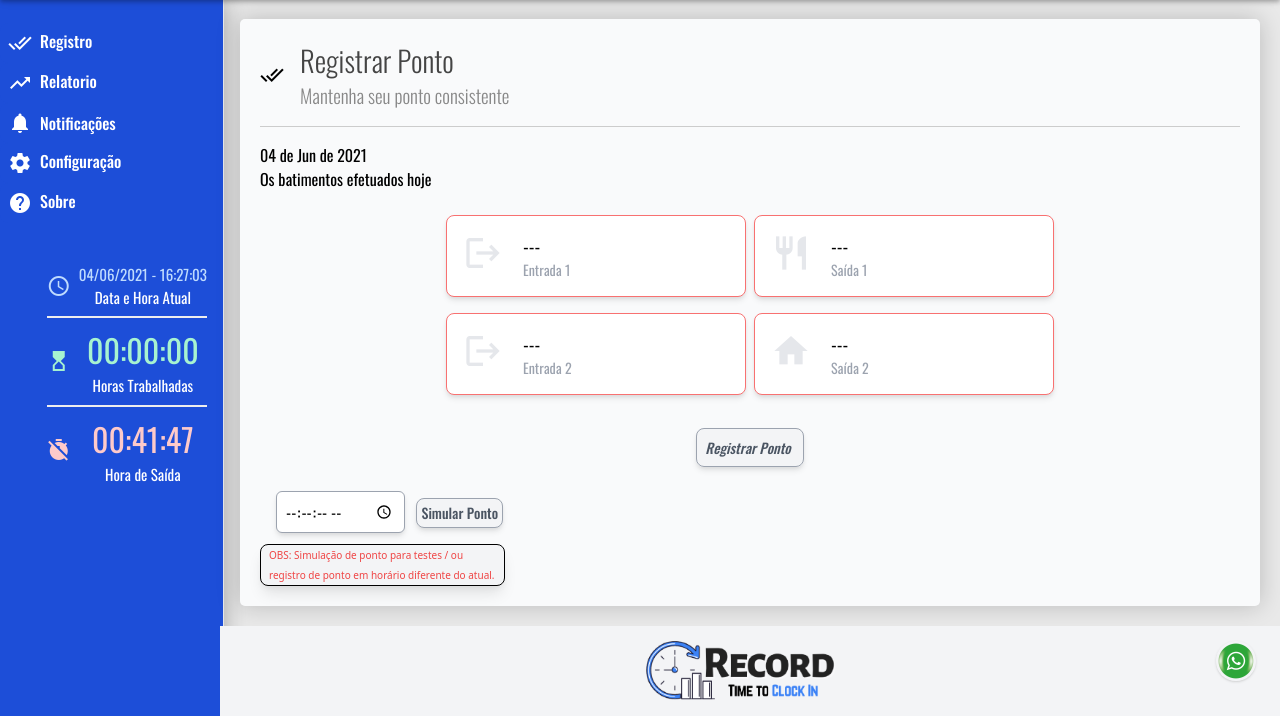
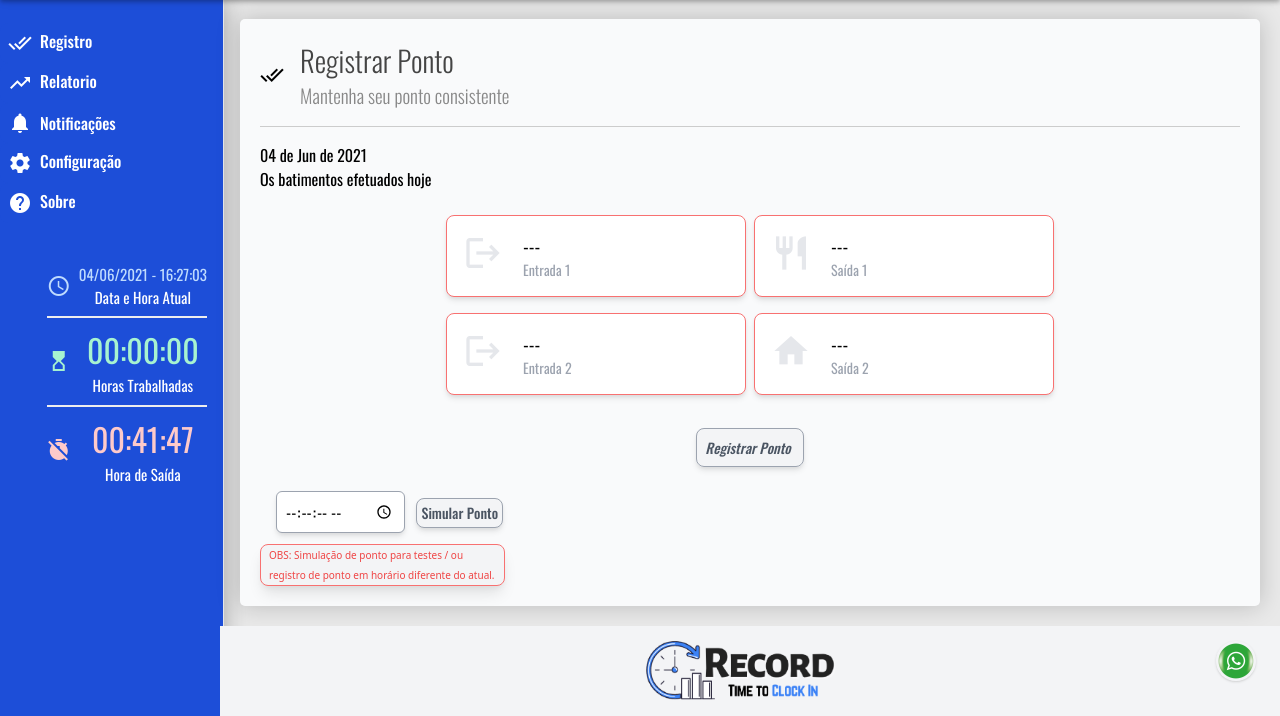
Before and after one commit to SergioFelzener/record, a PHP site: page / in a window 1280 px wide. Shown: the part 91-807 px from the top of the page. Run offline with PHP 8.4, Linux system fonts and the light colour scheme; the visitor is signed in with stand-in values (Sample User, id 1); data that the repository does not hold is empty; style sheets or scripts are compiled from the project's sources.

Commit message:
ajuste final

```diff
--- a/src/controllers/save_user.php
+++ b/src/controllers/save_user.php
@@ -29,7 +29,7 @@ if ($photo) {
         // $dbUser['photo'] = $newName;
     }
 } else {
-    addErrorMsg("Tipo de arquivo não permitido");
+    // addErrorMsg("Tipo de arquivo não permitido");
 }
 
 if (count($_POST) === 0 && isset($_GET['update'])) {
--- a/src/views/day_records.php
+++ b/src/views/day_records.php
@@ -109,7 +109,7 @@
             </button>
         </div>
         <div class="flex">
-            <p class="justify-items-center border border-black bg-gray-100 shadow-lg font-sans text-sm rounded-lg px-2 w-1/4 text-red-500" style="font-size:10px;">OBS: Simulação de ponto para testes / ou registro de ponto em horário diferente do atual.</p>
+            <p class="justify-items-center border border-red-400 bg-gray-100 shadow-lg font-sans text-sm rounded-lg px-2 w-1/4 text-red-500" style="font-size:10px;">OBS: Simulação de ponto para testes / ou registro de ponto em horário diferente do atual.</p>
         </div>
     </form>
 </main>
```
